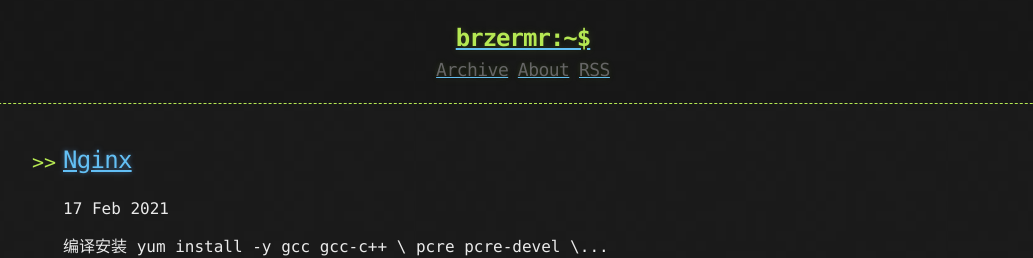
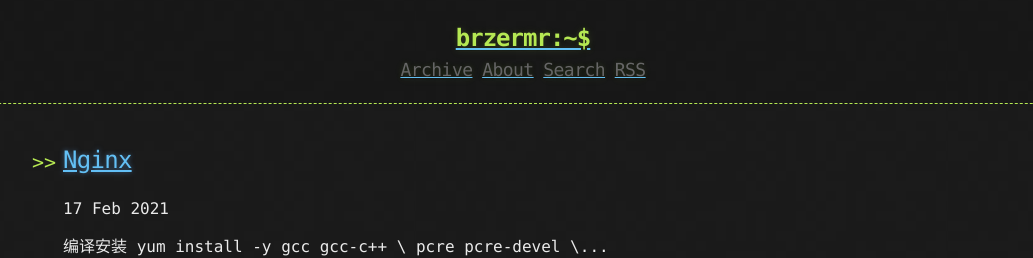
Before and after one commit to brzermr/brzermr.github.io, a Jekyll site: the page built from index.html, in a window 1280 px wide. Shown: the top 258 px of the page, without its empty margins (117-1150 px from the left). Built offline with Jekyll 4.4.1, drawn with Linux system fonts in a browser that asks for light colours; the list of posts is cut into pages by our own code.

Commit message:
add search module

```diff
--- a/_includes/links.html
+++ b/_includes/links.html
@@ -1,3 +1,4 @@
 <a href="{{ "/archive" | prepend: site.baseurl | replace: '//', '/' }}"><h2 class="header-link">Archive</h2></a>
 <a href="{{ "/about" | prepend: site.baseurl | replace: '//', '/' }}"><h2 class="header-link">About</h2></a>
+<a href="{{ "/search" | prepend: site.baseurl | replace: '//', '/' }}"><h2 class="header-link">Search</h2></a>
 <a href="{{ "/atom.xml" | prepend: site.baseurl | replace: '//', '/' }}"><h2 class="header-link">RSS</h2></a>
```
Also changed, not shown: search.md (renamed from search.html).
